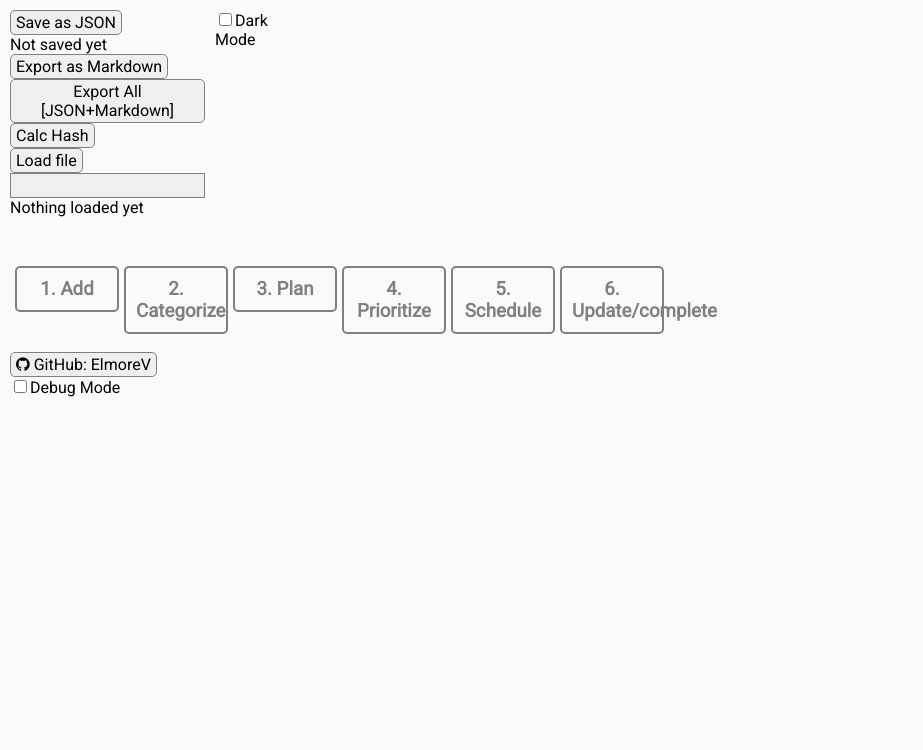
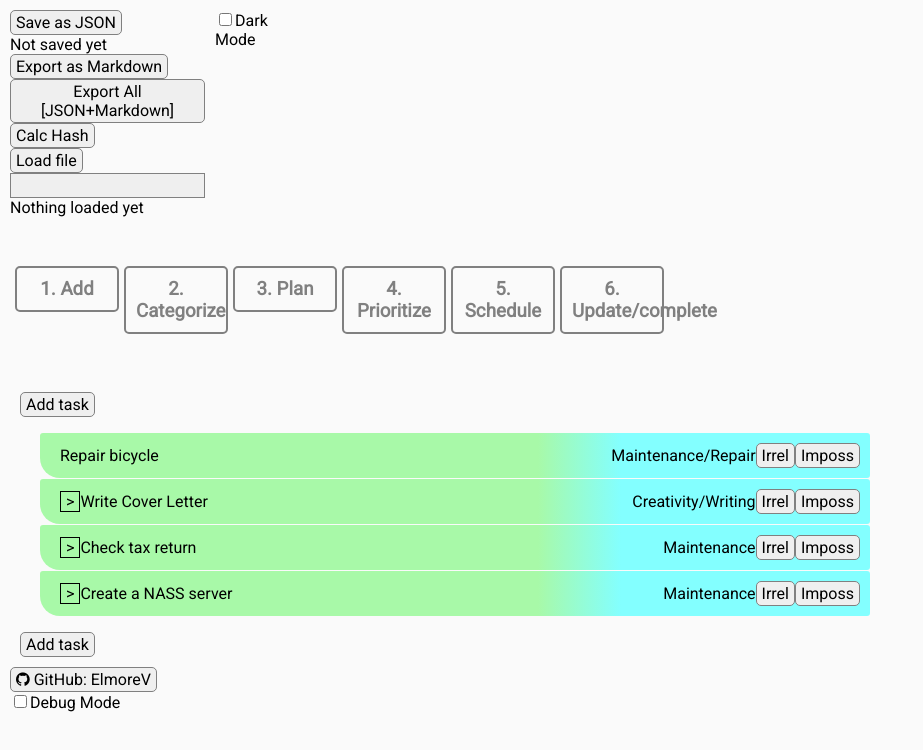
Before and after one commit to ElmoreV/TaskPlanner_javareact, a React (Create React App) app: page / in a window 1280 px wide. Both pictures are taken after a click on the element "1. Add". Shown: the top 750 px of the page, without its empty margins (0-923 px from the left). Built offline with nearby package versions, Linux system fonts and the light colour scheme.

Commit message:
Implement |Add Tasks| view

```diff
--- a/src/App.js
+++ b/src/App.js
@@ -5,6 +5,7 @@ import { useState } from 'react'
 import ImportExport from './ImportExport';
 import Theme from "./Theme";
 import { FinishedState } from './TaskViews/TaskInterfaces.tsx';
+import AddTaskView from './TaskViews/NewTaskList.js';
 
 // 1. Go through all tasks and search if their .supertasks list contains [task.id] N*E(M) , E(M) is avg of supertasks per task
 // 2. Go through all tasks and search if the ids match one of the .subtasks List N*P P is # of subtasks in task
@@ -103,7 +104,13 @@ function App() {
             setTopics={setTopics} />
           <ViewSelector
             viewSetter={setView} />
-          {view === VIEW_ADD_TASKS}
+          {view === VIEW_ADD_TASKS && <AddTaskView
+            tasks={tasks}
+            setTasks={setTasks}
+            topics={topics}
+            setTopics={setTopics}
+            fancy={fancy}
+          />}
           {view === VIEW_ALL_TASKS && <TaskList
             tasks={tasks}
             setTasks={setTasks}
--- a/src/TaskViews/ModifyFuncGeneratorsV1.js
+++ b/src/TaskViews/ModifyFuncGeneratorsV1.js
@@ -98,7 +98,7 @@ const getMoveTasks = (topics, tasks, setTasks) => {
                 if (moveAllowed) { newTasks = removeTaskInstanceFromTask(newTasks, taskId, sourceTaskId) }
             } else {
                 console.warn(`No source (task or topic) defined for  ${taskId}.`)
-                return
+                // return
             }
             // Adding to destination location (task or topic)
             if (targetTopicId) {
@@ -164,6 +164,21 @@ const getDuplicateTask = (setTasks, tasks, topics) => {
         setTasks(newTasks)
     }
     return duplicateTask
+}
+
+const getAddTaskWithoutTopic = (setTasks, tasks) => {
+    const addTaskWithoutTopic = () => {
+        // Check if topic belonging to topicId exists
+        // Find tasks in the topic
+        // generate a new task
+        // insert it into the new topic
+        let newTasks = [...tasks]
+        let newTask = generateEmptyTask(newTasks)
+        newTasks = addOrphanTasktoTaskList(newTasks, newTask)
+        setTasks(newTasks)
+    }
+    return addTaskWithoutTopic
+
 }
 
 const getAddTask = (setTasks, tasks, topics, topicId) => {
@@ -656,6 +671,7 @@ export { sanitizeTopicOrderIndex }
 export { getMoveTasks }
 export { getSpawnNewTask }
 export { getAddNewSubTask }
+export { getAddTaskWithoutTopic }
 
 /// What I would need is basically
 // A moveTaskToTopic
--- a/src/TaskViews/NewTaskList.js
+++ b/src/TaskViews/NewTaskList.js
@@ -0,0 +1,137 @@
+import PlannedTask from "./PlannedTask.js"
+import { getSetTaskNameFunc } from "./TaskModifyFuncGens";
+import { getAddTaskWithoutTopic } from "./ModifyFuncGeneratorsV1.js";
+
+const AddTaskView = (props) => {
+    const { tasks, setTasks, topics, setTopics, fancy } = props;
+    console.debug("Rendering AddTaskView")
+
+    // const [hideCompletedItems, setHideCompletedItems] = useState(true)
+    // const [hideScheduledItems, setHideScheduledItems] = useState(false)
+    // const [selectedTasks, setSelectedTasks] = useState([])
+
+    // const clearSelection = () => {
+    //     console.log("Clearing selection")
+    //     setSelectedTasks([]);
+    // };
+    // useEffect(() => {
+    //     // Function to clear selection
+
+
+    //     // Add global click listener
+    //     document.addEventListener('click', clearSelection);
+
+    //     // Remove the event listener on cleanup
+    //     return () => {
+    //         document.removeEventListener('click', clearSelection);
+    //     };
+    // }, []); // Empty dependency array means this effect runs once on mount
+
+
+    // const addTaskToSelection = (taskId, weekOrderIndex) => {
+    //     let newSelectedTasks = [...selectedTasks]
+    //     newSelectedTasks.push(new SelectedTask(taskId, weekOrderIndex))
+    //     setSelectedTasks(newSelectedTasks)
+    // }
+
+    // const deleteTaskFromSelection = (taskId, weekOrderIndex) => {
+    //     let newSelectedTasks = [...selectedTasks]
+    //     newSelectedTasks = newSelectedTasks.filter((selTask) => !(selTask.taskId == taskId && selTask.weekOrderIndex == weekOrderIndex))
+    //     setSelectedTasks(newSelectedTasks)
+    // }
+
+    // const onHideCompletedItemsChange = () => {
+    //     setHideCompletedItems(!hideCompletedItems)
+    // }
+    // const onHideScheduledItemsChange = () => {
+    //     setHideScheduledItems(!hideScheduledItems)
+    // }
+    // const onClearCompletedItems = () => {
+    //     let newTasks = [...tasks]
+    //     newTasks = newTasks.map((task) => (((task.completed || (task.finishStatus !== undefined && task.finishStatus !== FinishedState.NotFinished))
+    //         && task.thisWeek) ? { ...task, thisWeek: false, scheduled: false } : task))
+    //     setTasks(newTasks)
+    // }
+    const isVisible = (task) => {
+        return true
+    }
+    // const isVisible = (task, checkWeek) => {
+    //     return ((!((task.completed || (task.finishStatus !== undefined && task.finishStatus !== FinishedState.NotFinished))
+    //         && hideCompletedItems))
+    //         && !(task.scheduled && hideScheduledItems)
+    //         && (task.thisWeek || !checkWeek)
+    //     )
+    // }
+
+    // const copyListToClipboard = () => {
+    //     let taskList = tasks.sort((taskA, taskB) => taskA.weekOrderIndex > taskB.weekOrderIndex).reduce(
+    //         (acc, task) =>
+    //             isVisible(task, true) ? acc.concat(task.name, '\n') : acc
+    //         // if (isVisible(task)) { return acc.concat(task.name, '\n') } else { return acc }
+
+    //         // isVisible(task) ? acc.concat(task.name, '\n') : null
+    //         , "")
+    //     console.log(taskList)
+    //     navigator.clipboard.writeText(taskList)
+    // }
+
+    // sanitizeWeekOrderIndex(setTasks, tasks)
+
+    return (
+        <div className='task-list'>
+            {/* <button onClick={onClearCompletedItems}>Clear finished items</button> */}
+            {/* <label><input
+                type="checkbox"
+                name='HideCompletedItems'
+                onChange={onHideCompletedItemsChange}
+                className="form-check-input"
+                defaultChecked={hideCompletedItems}
+            />Hide finished tasks</label> */}
+            {/* <label><input
+                type="checkbox"
+                name='HideScheduledItems'
+                onChange={onHideScheduledItemsChange}
+                className="form-check-input"
+                defaultChecked={hideScheduledItems}
+            />Hide scheduled tasks</label> */}
+            {/* <button onClick={copyListToClipboard}>
+                Copy to clipboard
+            </button> */}
+            <button onClick={getAddTaskWithoutTopic(setTasks, tasks)}>Add task</button>
+
+            <ul>
+                {tasks
+                    .filter((task) => (isVisible(task)))
+                    .map((task) => (
+                        <PlannedTask
+                            taskName={task.name}
+                            taskKey={task.id}
+                            hasSubTasks={task.subTaskIds && task.subTaskIds.length > 0}
+                            topics={topics}
+                            taskTopics={task.topics}
+                            fancy={fancy}
+                            setTaskName={getSetTaskNameFunc(setTasks, tasks, task.id)}
+                        />
+                    ))
+                }
+            </ul>
+            <button onClick={getAddTaskWithoutTopic(setTasks, tasks)}>Add task</button>
+
+
+
+            {/* <ul key='root_topics'>
+                {tasks.sort((taskA, taskB) => taskA.weekOrderIndex > taskB.weekOrderIndex)
+                    .filter((task) => (isVisible(task, true)))
+                    .map((task) => (
+                        recursiveShowPlannedTask(task, null, setTasks, tasks,
+                            addTaskToSelection, deleteTaskFromSelection, clearSelection, selectedTasks,
+                            topics, fancy, isVisible)
+                    )
+                    )}
+            </ul> */}
+        </div >
+    );
+}
+
+
+export default AddTaskView;
```
